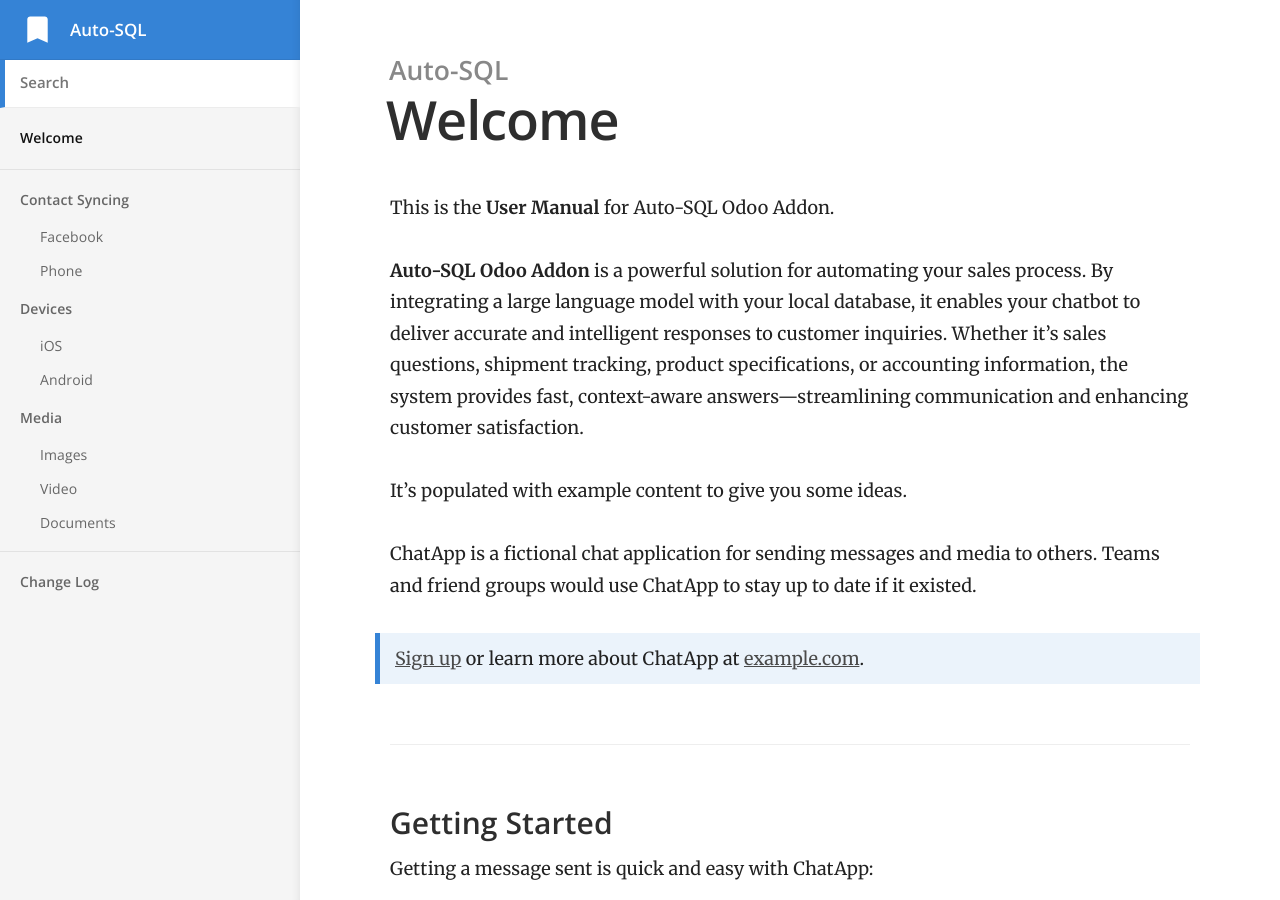
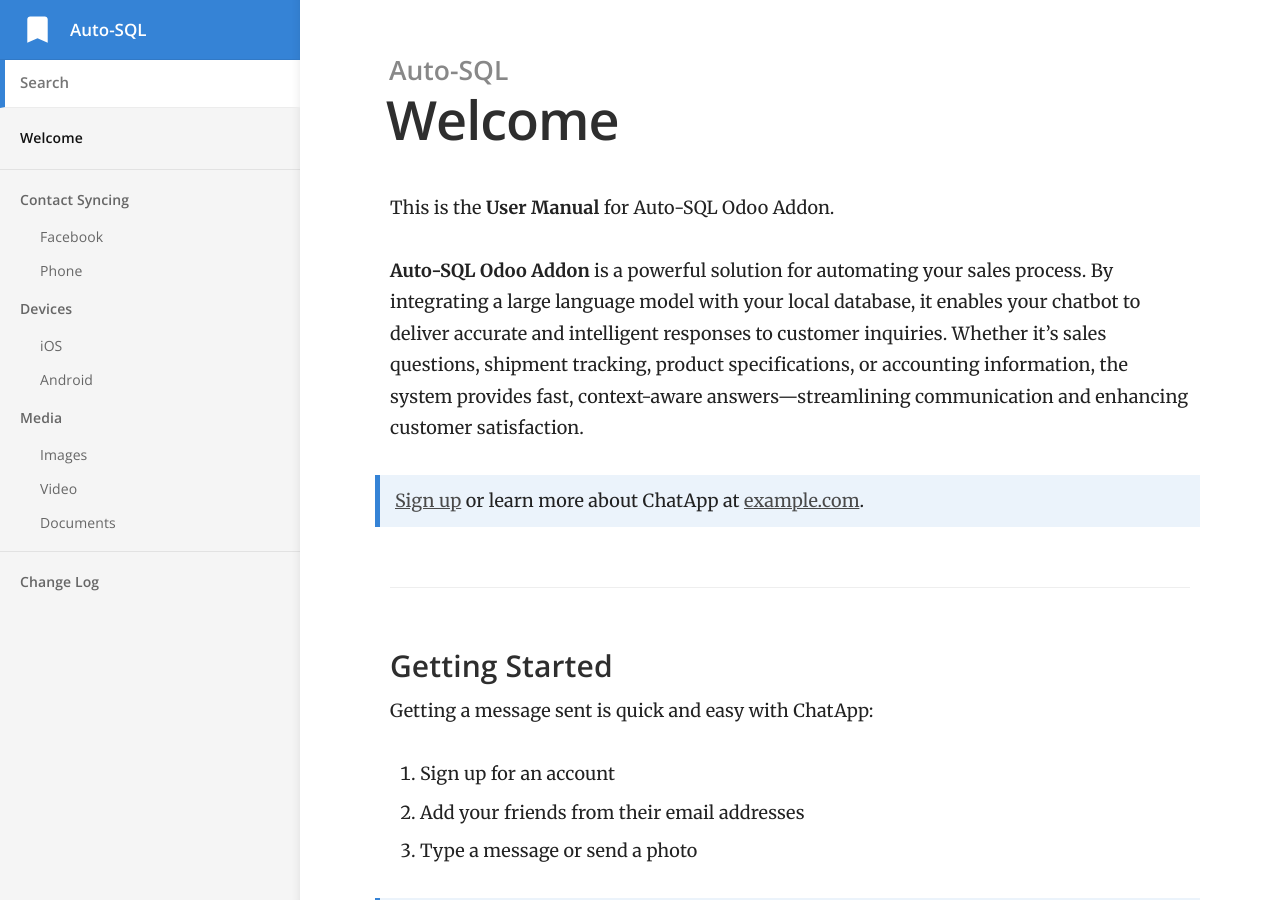
Before and after one commit to openerp-hk-t/doc, a Jekyll site: the page built from index.md, in a window 1280 px wide and 900 px high. Built offline with Jekyll 4.4.1, drawn with Linux system fonts in a browser that asks for light colours.

Commit message:
Update index.md

```diff
--- a/index.md
+++ b/index.md
@@ -5,13 +5,6 @@ title: Welcome
 This is the **User Manual** for Auto-SQL Odoo Addon.
 
 **Auto-SQL Odoo Addon** is a powerful solution for automating your sales process. By integrating a large language model with your local database, it enables your chatbot to deliver accurate and intelligent responses to customer inquiries. Whether it's sales questions, shipment tracking, product specifications, or accounting information, the system provides fast, context-aware answers—streamlining communication and enhancing customer satisfaction.
-
-
-
-It's populated with example content to give you some ideas.
-
-ChatApp is a fictional chat application for sending messages and media to others.
-Teams and friend groups would use ChatApp to stay up to date if it existed.
 
 > [Sign up](http://example.com/signup) or learn more about ChatApp at [example.com](http://example.com/).
 
```
